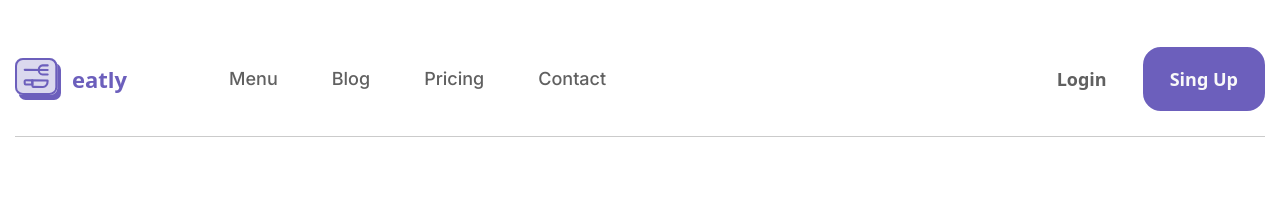
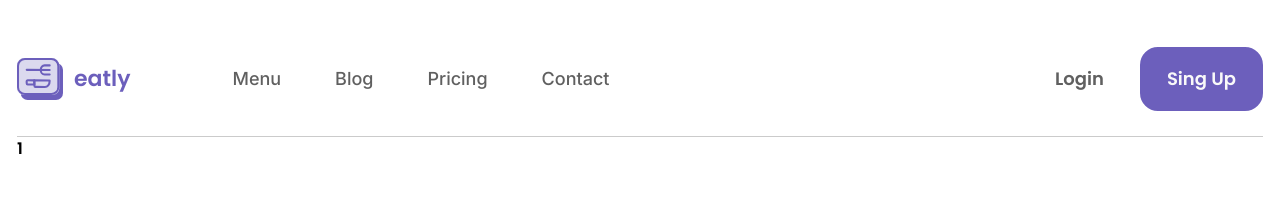
Before and after one commit to ZozuliaMykyta/eatly, a Next.js app in the folder frontend/: page / in a window 1280 px wide. Shown: the top 211 px of the page. Built offline with nearby package versions, Linux system fonts and the light colour scheme.

Commit message:
Bugs fixed

```diff
--- a/frontend/src/app/globals.css
+++ b/frontend/src/app/globals.css
@@ -1,106 +1,7 @@
 @import "tailwindcss";
 
-p,
-h1,
-h2,
-h3,
-h4,
-h5,
-h6,
-ul,
-ol {
-  margin: 0;
-  padding: 0;
-}
-
-*,
-*:before,
-*:after {
-  box-sizing: border-box;
-}
-
-:focus,
-:active {
-  outline: none;
-}
-
-a:focus,
-a:active {
-  outline: none;
-}
-
-nav,
-footer,
-header,
-aside {
-  display: block;
-}
-
-html,
-body {
-  font-family: "Poppins" sans-serif;
-  font-weight: 600;
-  height: 100%;
-  width: 100%;
-  font-size: 100%;
-  line-height: 1;
-  font-size: 16px;
-  -ms-text-size-adjust: 100%;
-  -moz-text-size-adjust: 100%;
-  -webkit-text-size-adjust: 100%;
-}
-
-input,
-button,
-textarea {
-  font-family: inherit;
-}
-
-input::-ms-clear {
-  display: none;
-}
-
-button {
-  cursor: pointer;
-  background-color: transparent;
-}
-
-button::-moz-focus-inner {
-  padding: 0;
-  border: 0;
-  background-color: transparent;
-}
-
-a,
-a:visited {
-  text-decoration: none;
-}
-
-a:hover {
-  text-decoration: none;
-}
-
-ul,
-li {
-  list-style: none;
-}
-
-img {
-  vertical-align: top;
-}
-
-h1,
-h2,
-h3,
-h4,
-h5,
-h6 {
-  font-size: inherit;
-  font-weight: inherit;
-}
-
 .container {
-  @apply max-w-[1278px] px-[15px] py-0 mx-auto my-0;
+  @apply max-w-[1276px] px-[15px] py-0 mx-auto my-0;
 }
 
 @theme {
--- a/frontend/src/app/layout.tsx
+++ b/frontend/src/app/layout.tsx
@@ -37,7 +37,7 @@ export default function RootLayout({
   return (
     <html lang="en">
       <body
-        className={`${poppins.variable} ${inter.variable} ${manrope.variable} ${roboto.variable}`}
+        className={`${poppins.variable} ${inter.variable} ${manrope.variable} ${roboto.variable} font-poppins font-semibold`}
       >
         <Header />
         {children}
--- a/frontend/src/app/page.tsx
+++ b/frontend/src/app/page.tsx
@@ -1,3 +1,8 @@
+import Hero from "@/components/Home/Hero";
 export default function Home() {
-  return <div></div>;
+  return (
+    <>
+      <Hero />
+    </>
+  );
 }
--- a/frontend/src/components/Header.tsx
+++ b/frontend/src/components/Header.tsx
@@ -25,9 +25,10 @@ const Header = () => {
     },
   ];
   return (
-    <header className="header px-[15px]">
-      <div className="pt-[47px]! pb-[25px]! px-0! container flex justify-between items-center border-b-1 border-[#cbcbcb]">
-        <div className="flex gap-[50px] sm:gap-[102px] ">
+    <header className="header">
+      <div className="container !pt-[47px]">
+        <div className="flex justify-between items-center border-b border-[#cbcbcb] pb-[25px]">
+          <div className="flex gap-[50px] sm:gap-[102px]">
             <Link className="flex items-center gap-[11px]" href="/">
               <Image
                 src="/assets/img/favicon.svg"
@@ -127,6 +128,7 @@ const Header = () => {
             </div>
           </div>
         </div>
+      </div>
     </header>
   );
 };
--- /dev/null
+++ b/frontend/src/components/Home/Hero.tsx
@@ -0,0 +1,11 @@
+import React from "react";
+
+const Hero = () => {
+  return (
+    <section>
+      <div className="container">1</div>
+    </section>
+  );
+};
+
+export default Hero;
```
Lines whose indentation alone changed are shown as unchanged.
